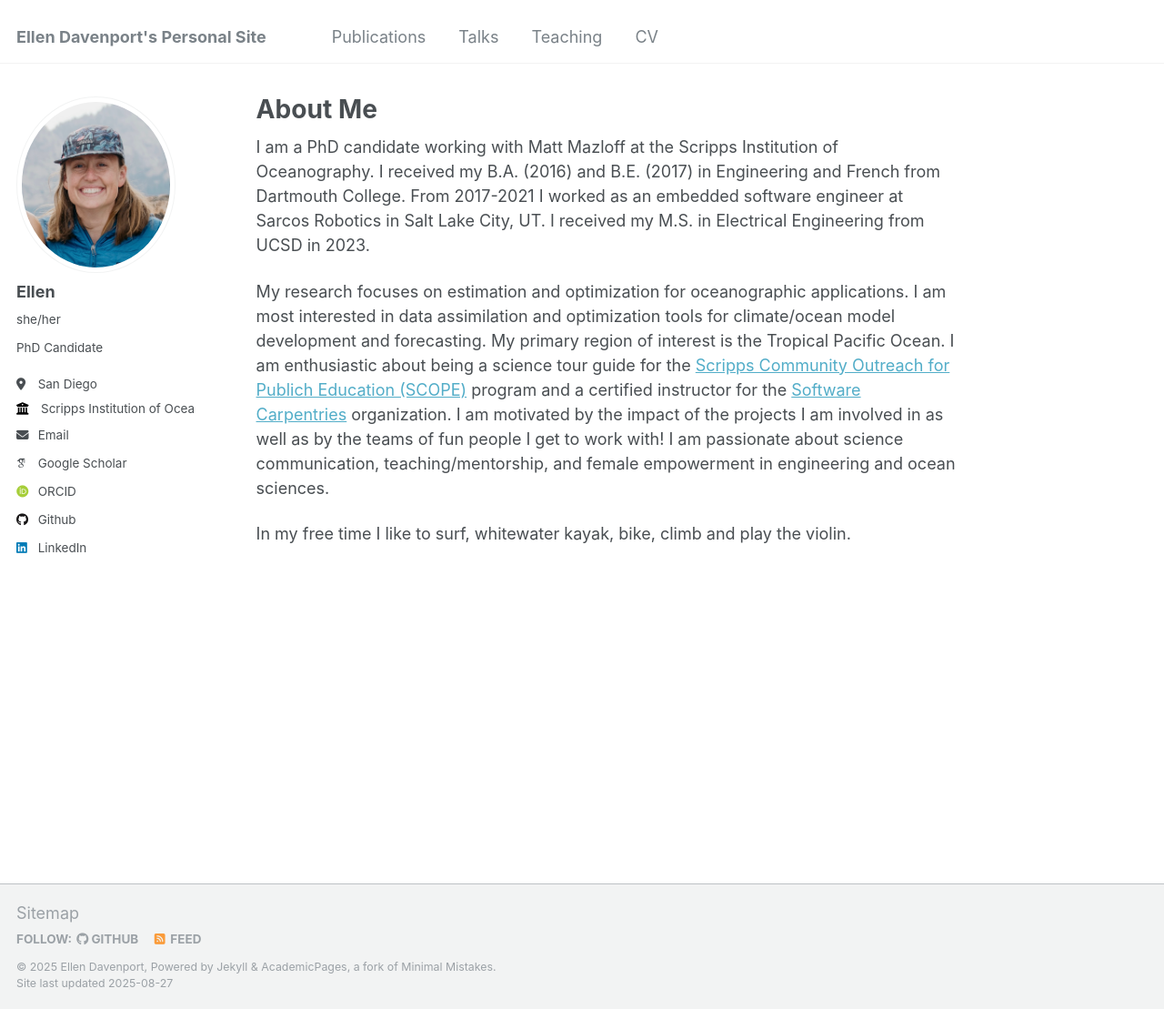
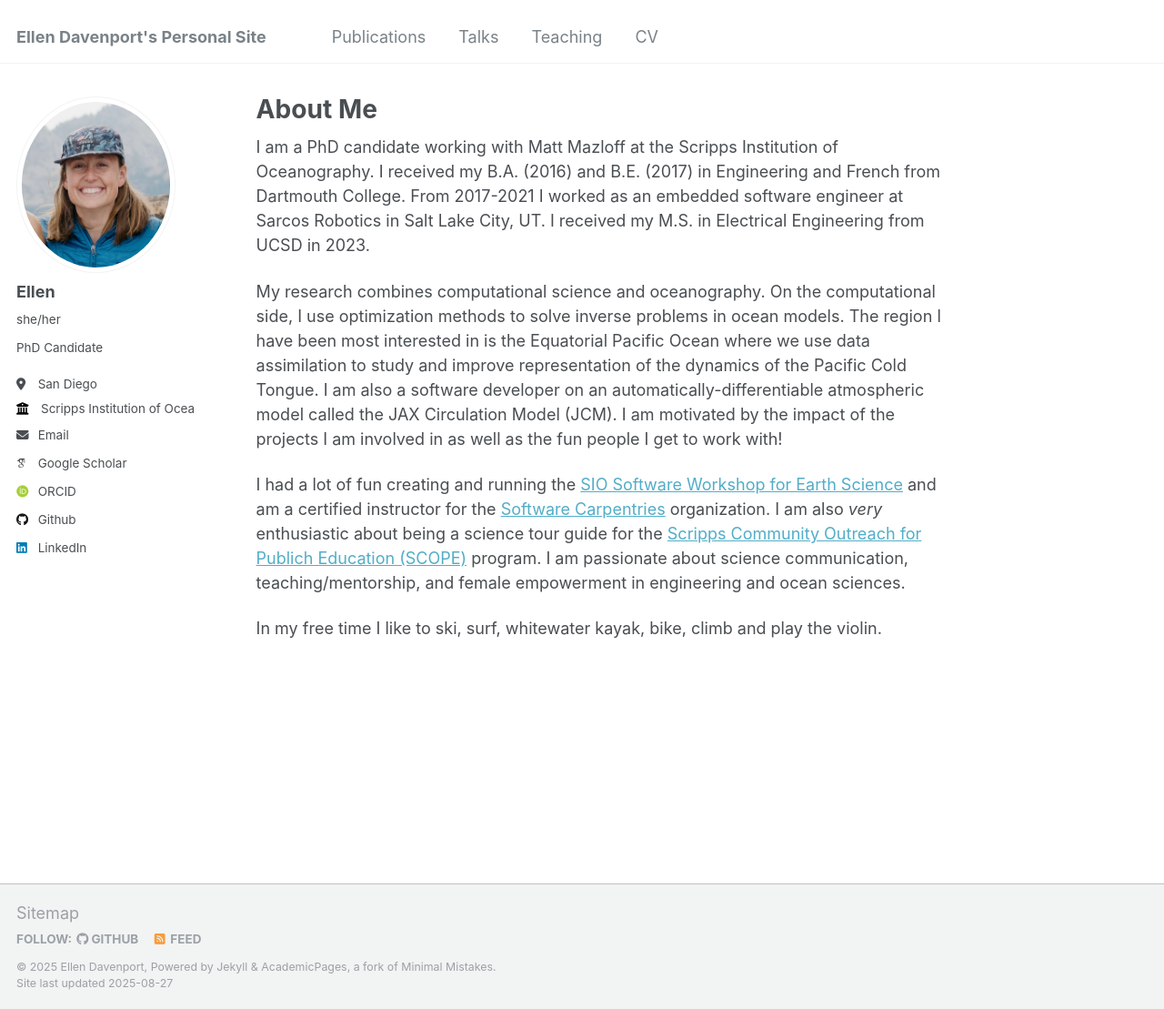
Before and after one commit to eldavenport/eldavenport.github.io, a Jekyll site: the page built from _pages/about.md, in a window 1280 px wide and 1109 px high. Shown: the whole window at 91% size. Built offline with Jekyll 4.4.1, drawn with Linux system fonts in a browser that asks for light colours; some web fonts are replaced.

Commit message:
update about me doc

```diff
--- a/_pages/about.md
+++ b/_pages/about.md
@@ -9,6 +9,8 @@ redirect_from:
 
 I am a PhD candidate working with Matt Mazloff at the Scripps Institution of Oceanography. I received my B.A. (2016) and B.E. (2017) in Engineering and French from Dartmouth College. From 2017-2021 I worked as an embedded software engineer at Sarcos Robotics in Salt Lake City, UT. I received my M.S. in Electrical Engineering from UCSD in 2023.
 
-My research focuses on estimation and optimization for oceanographic applications. I am most interested in data assimilation and optimization tools for climate/ocean model development and forecasting. My primary region of interest is the Tropical Pacific Ocean. I am enthusiastic about being a science tour guide for the [Scripps Community Outreach for Publich Education (SCOPE)](https://scripps.ucsd.edu/scope) program and a certified instructor for the [Software Carpentries](https://carpentries.org/index.html) organization. I am motivated by the impact of the projects I am involved in as well as by the teams of fun people I get to work with! I am passionate about science communication, teaching/mentorship, and female empowerment in engineering and ocean sciences.
+My research combines computational science and oceanography. On the computational side, I use optimization methods to solve inverse problems in ocean models. The region I have been most interested in is the Equatorial Pacific Ocean where we use data assimilation to study and improve representation of the dynamics of the Pacific Cold Tongue. I am also a software developer on an automatically-differentiable atmospheric model called the JAX Circulation Model (JCM). I am motivated by the impact of the projects I am involved in as well as the fun people I get to work with!
 
-In my free time I like to surf, whitewater kayak, bike, climb and play the violin.
+I had a lot of fun creating and running the [SIO Software Workshop for Earth Science](https://eldavenport.github.io/SIO-PythonEarthScience/) and am a certified instructor for the [Software Carpentries](https://carpentries.org/index.html) organization. I am also _very_ enthusiastic about being a science tour guide for the [Scripps Community Outreach for Publich Education (SCOPE)](https://scripps.ucsd.edu/scope) program. I am passionate about science communication, teaching/mentorship, and female empowerment in engineering and ocean sciences.
+
+In my free time I like to ski, surf, whitewater kayak, bike, climb and play the violin.
```
